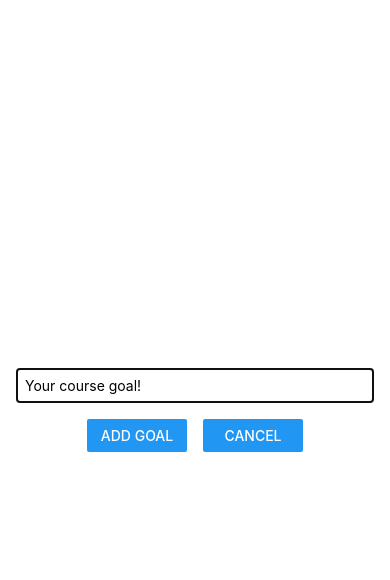
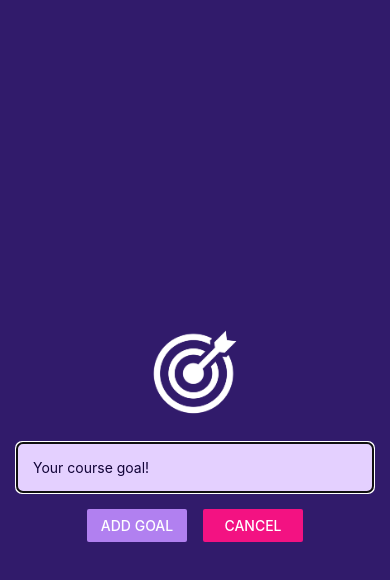
Before and after one commit to KarlStevenRequinto/Course-Goals-App, a React Native app: screen / in a window 390 px wide. Both pictures are taken after a click on the button "ADD NEW GOAL". Shown: the top 580 px of the page. Built offline with nearby package versions, Linux system fonts and the light colour scheme.

Commit message:
adding image background, background color to whole app

```diff
--- a/App.js
+++ b/App.js
@@ -32,9 +32,13 @@ export default function App() {
   };
   return (
     <View style={styles.container}>
-      <Button title="Add New Goal" color="#5e0acc" onPress={startAddGoal} />
+      <Button title="Add New Goal" color="#a065ec" onPress={startAddGoal} />
       {modalIsVisible && (
-        <GoalInput addGoal={addGoal} showModal={modalIsVisible} endAddGoal={endAddGoal}/>
+        <GoalInput
+          addGoal={addGoal}
+          showModal={modalIsVisible}
+          endAddGoal={endAddGoal}
+        />
       )}
 
       <View style={styles.goalsContainer}>
@@ -59,7 +63,7 @@ export default function App() {
 const styles = StyleSheet.create({
   container: {
     flex: 1,
-    backgroundColor: "#fff",
+
     paddingVertical: 50,
     paddingHorizontal: 20,
   },
--- a/app.json
+++ b/app.json
@@ -6,6 +6,7 @@
     "orientation": "portrait",
     "icon": "./assets/icon.png",
     "userInterfaceStyle": "light",
+    "backgroundColor": "#5e0acc",
     "splash": {
       "image": "./assets/splash.png",
       "resizeMode": "contain",
@@ -14,9 +15,7 @@
     "updates": {
       "fallbackToCacheTimeout": 0
     },
-    "assetBundlePatterns": [
-      "**/*"
-    ],
+    "assetBundlePatterns": ["**/*"],
     "ios": {
       "supportsTablet": true
     },
--- a/src/components/GoalInput.js
+++ b/src/components/GoalInput.js
@@ -1,7 +1,14 @@
-import { StyleSheet, TextInput, View, Button, Modal ,Image} from "react-native";
+import {
+  StyleSheet,
+  TextInput,
+  View,
+  Button,
+  Modal,
+  Image,
+} from "react-native";
 import { useState } from "react";
 
-const GoalInput = ({ addGoal, showModal,endAddGoal }) => {
+const GoalInput = ({ addGoal, showModal, endAddGoal }) => {
   const [enteredGoalText, setEnteredGoalText] = useState("");
 
   const goalInput = (enteredText) => {
@@ -11,7 +18,10 @@ const GoalInput = ({ addGoal, showModal,endAddGoal }) => {
   return (
     <Modal visible={showModal} animationType="slide">
       <View style={styles.inputContainer}>
-        <Image/>
+        <Image
+          source={require("../../assets/images/goal.png")}
+          style={styles.image}
+        />
         <TextInput
           style={styles.textInput}
           placeholder="Your course goal!"
@@ -19,10 +29,10 @@ const GoalInput = ({ addGoal, showModal,endAddGoal }) => {
         />
         <View style={styles.btnContainer}>
           <View style={styles.buttons}>
-            <Button title="Add Goal" onPress={() => addGoal(enteredGoalText)} />
+            <Button title="Add Goal" onPress={() => addGoal(enteredGoalText)} color="#b180f0"/>
           </View>
           <View style={styles.buttons}>
-            <Button title="Cancel" onPress={endAddGoal}/>
+            <Button title="Cancel" onPress={endAddGoal} color="#f31282" />
           </View>
         </View>
       </View>
@@ -38,15 +48,16 @@ const styles = StyleSheet.create({
     padding: 16,
     justifyContent: "center",
     alignItems: "center",
-    marginBottom: 24,
-    borderBottomWidth: 1,
-    borderBottomColor: "#cccccc",
+    backgroundColor: "#311b6b",
   },
   textInput: {
     borderWidth: 1,
-    borderColor: "#cccccc",
+    borderColor: "#e4d0ff",
     width: "100%",
-    padding: 8,
+    padding: 16,
+    backgroundColor:"#e4d0ff",
+    color:"#120438",
+    borderRadius:6
   },
   btnContainer: {
     marginTop: 16,
@@ -56,4 +67,9 @@ const styles = StyleSheet.create({
     width: 100,
     marginHorizontal: 8,
   },
+  image: {
+    width: 100,
+    height: 100,
+    margin: 20,
+  },
 });
```
Also changed, not shown: assets/images/goal.png (added).
